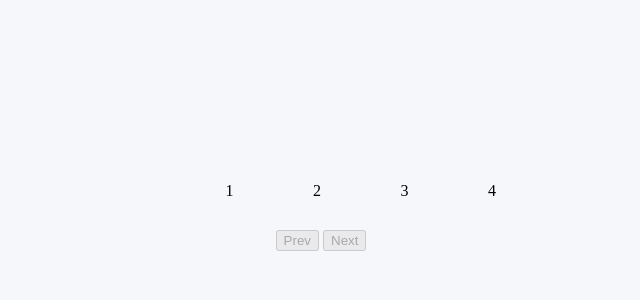
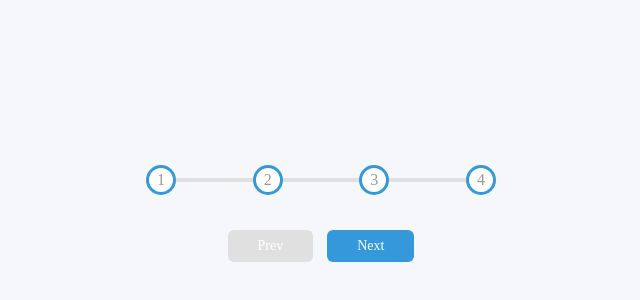
Before and after one commit to christerforsgren91/progress-steps-vanilla.js, a plain HTML site: page index.html in a window 1280 px wide. Shown: the part 184-484 px from the top of the page, without its empty margins (319-959 px from the left). Drawn offline with Linux system fonts and the light colour scheme; a web font is replaced by a local one.

Commit message:
Add more styling to css file

```diff
--- a/index.html
+++ b/index.html
@@ -17,7 +17,7 @@
     </div>
 
     <button class="btn" id="prev" disabled>Prev</button>
-    <button class="btn" id="next" disabled>Next</button>
+    <button class="btn" id="next">Next</button>
   </div>
 </body>
 </html>
--- a/style.css
+++ b/style.css
@@ -28,3 +28,69 @@ body {
   max-width: 100%;
   width: 350px;
 }
+
+.progress-container::before {
+  content: '';
+  background-color: #e0e0e0;
+  position: absolute;
+  top: 50%;
+  left: 0;
+  transform: translateY(-50%);
+  height: 4px;
+  width: 100%;
+  z-index: -1;
+}
+
+.progress {
+  background-color: #3498db;
+  position: absolute;
+  top: 50%;
+  left: 0;
+  transform: translateY(-50%);
+  height: 4px;
+  width: 0%;
+  z-index: -1;
+  transition: 0.4s ease;
+}
+
+.circle {
+  background-color: #fff;
+  color: #999;
+  border-radius: 50%;
+  height: 30px;
+  width: 30px;
+  display: flex;
+  align-items: center;
+  justify-content: center;
+  border: 3px solid #e0e0e0;
+  transition: .4s ease;
+}
+
+.circle.active {
+  border-color: #3498db;
+}
+
+.btn {
+  background-color: #3498db;
+  color: #fff;
+  border: 0;
+  border-radius: 6px;
+  cursor: pointer;
+  font-family: inherit;
+  padding: 8px 30px;
+  margin: 5px;
+  font-size: 14px;
+}
+
+.btn:active {
+  transform: scale(0.98);
+}
+
+.btn:focus {
+  outline: 0px;
+}
+
+.btn:disabled {
+  background-color: #e0e0e0;
+  cursor: not-allowed;
+}
```
